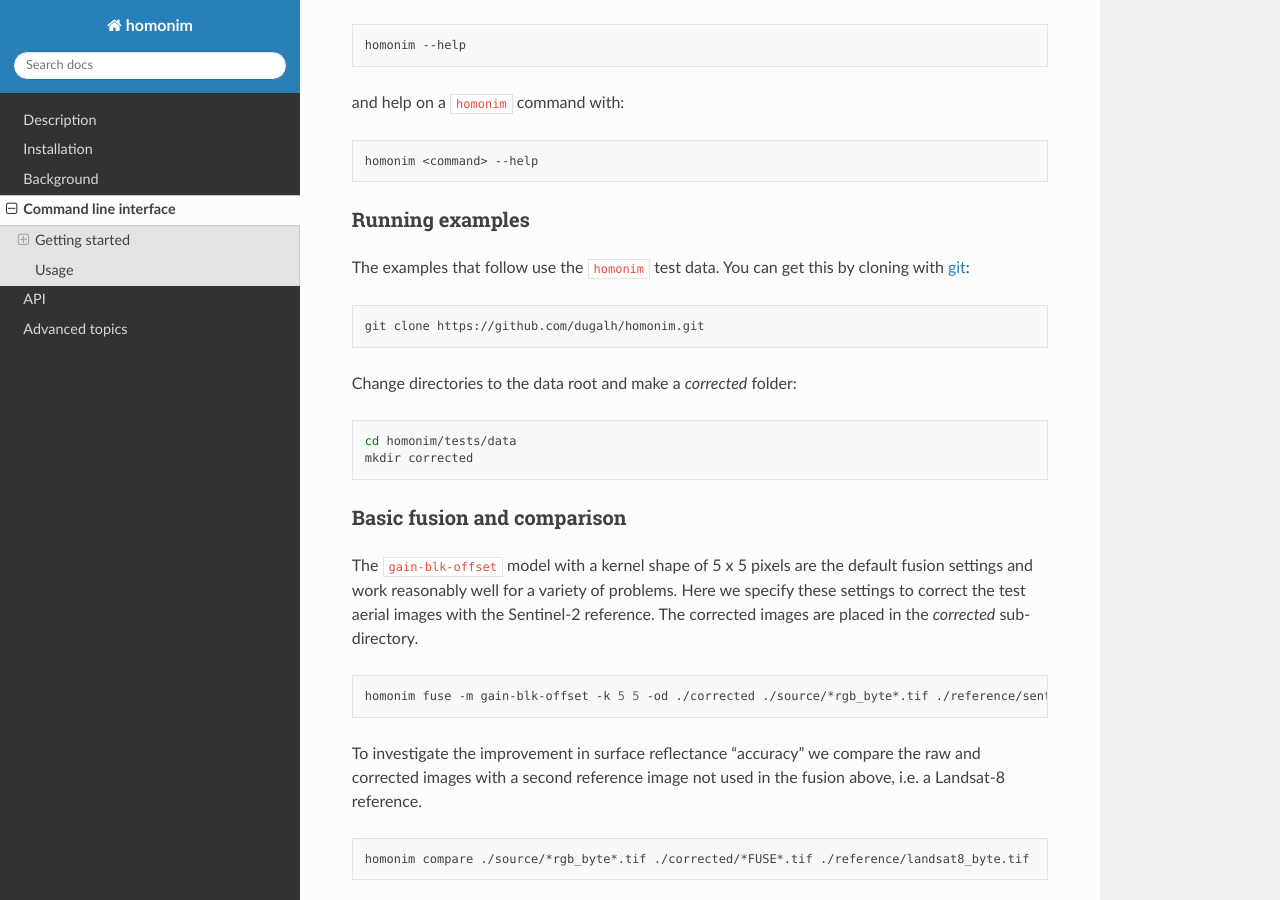
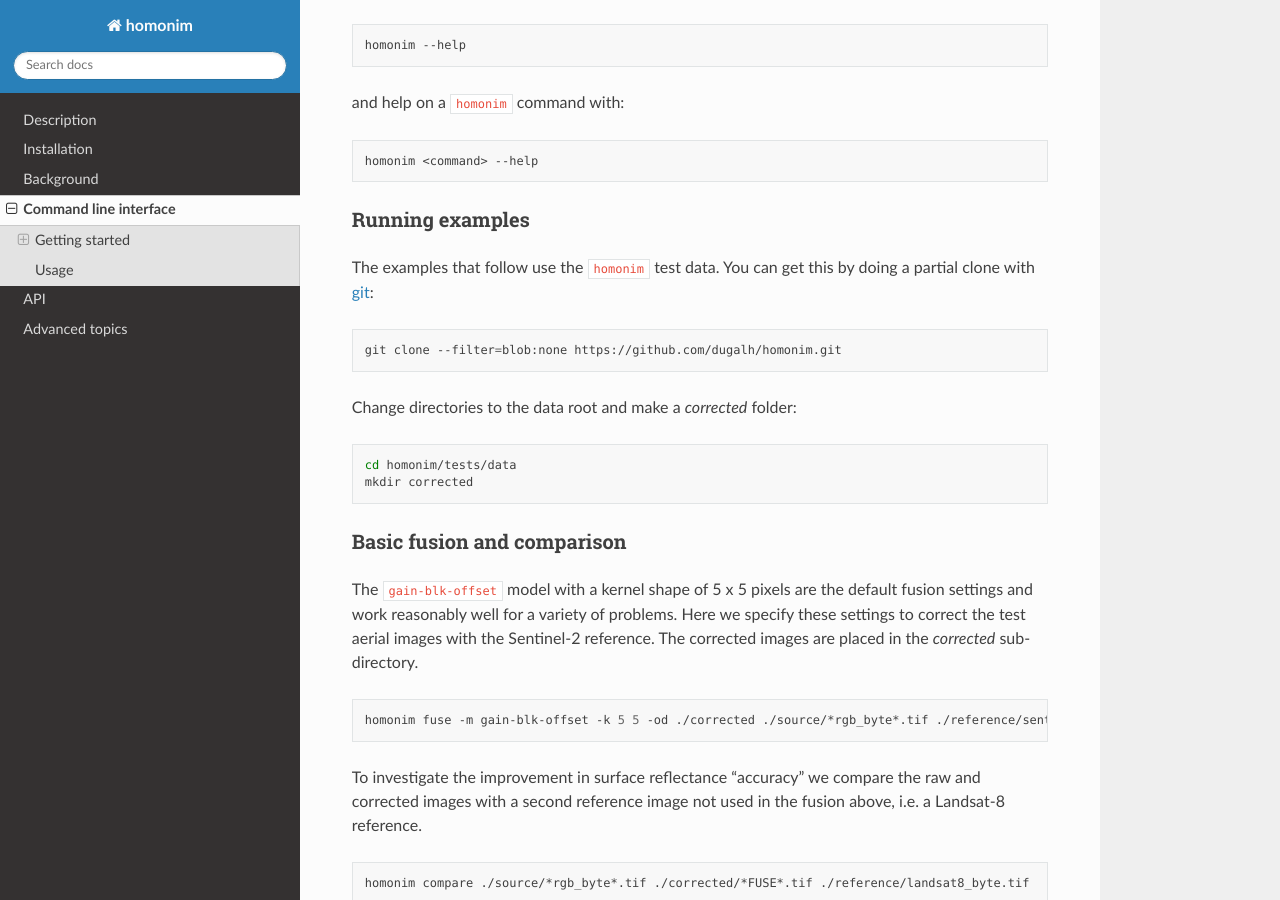
Before and after one commit to leftfield-geospatial/homonim, a Sphinx documentation site: the page built from docs/cli.rst, in a window 1280 px wide and 900 px high, scrolled down 389 px. Built offline with Sphinx 7.4.7 and the Read the Docs theme 2.0.0, drawn with Linux system fonts in a browser that asks for light colours.

Commit message:
change to partial clone to improve speed

```diff
--- a/docs/cli.rst
+++ b/docs/cli.rst
@@ -8,14 +8,16 @@ Getting started
     :start-after: cli_start
     :end-before: cli_end
 
+.. _cli_running_examples:
+
 Running examples
 ~~~~~~~~~~~~~~~~
 
-The examples that follow use the ``homonim`` test data.  You can get this by cloning with `git <https://git-scm.com/downloads>`_:
+The examples that follow use the ``homonim`` test data.  You can get this by doing a partial clone with `git <https://git-scm.com/downloads>`_:
 
 .. code:: shell
 
-    git clone https://github.com/dugalh/homonim.git
+    git clone --filter=blob:none https://github.com/dugalh/homonim.git
 
 Change directories to the data root and make a *corrected* folder:
 
--- a/docs/conf.py
+++ b/docs/conf.py
@@ -94,9 +94,8 @@ autodoc_typehints = 'both'
 nbsphinx_prolog = """
 .. note::
 
-   This page was generated from a Jupyter notebook. If you want to run and
-   interact with it, you can download it
-   :download:`here <../{{ env.docname }}.ipynb>`.
+   This page was generated from a Jupyter notebook. To run and interact with it,
+   you can download it :download:`here <../{{ env.docname }}.ipynb>`.
 """
 
 # -- Workaround for cloup arguments ------------------------------------------
```
